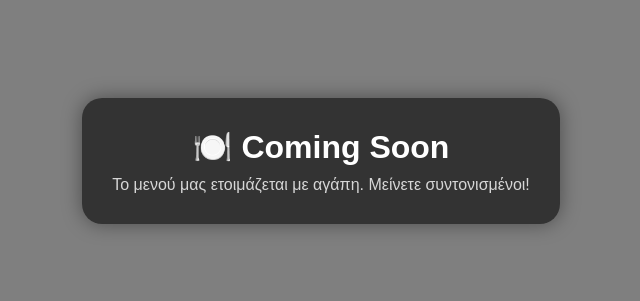
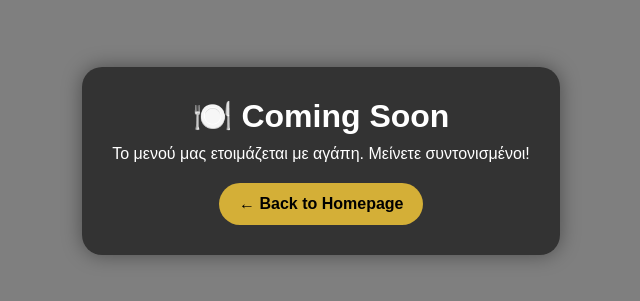
Before and after one commit to demolocal/website, a plain HTML site: page menu.html in a window 1280 px wide. Shown: the part 239-540 px from the top of the page, without its empty margins (319-959 px from the left). Drawn offline with Linux system fonts and the light colour scheme.

Commit message:
Update menu.html

```diff
--- a/menu.html
+++ b/menu.html
@@ -22,6 +22,7 @@
       align-items: center;
       color: white;
       text-align: center;
+      overflow: hidden;
     }
 
     body::before {
@@ -43,16 +44,53 @@
       background-color: rgba(0, 0, 0, 0.6);
       border-radius: 20px;
       box-shadow: 0 0 20px rgba(0, 0, 0, 0.4);
+      animation: fadeInUp 1s ease forwards;
     }
 
     h1 {
       font-size: 2rem;
       margin-bottom: 10px;
+      animation: fadeIn 1s ease forwards;
     }
 
     p {
       font-size: 1rem;
       opacity: 0.8;
+      margin-bottom: 20px;
+      animation: fadeIn 1.2s ease forwards;
+    }
+
+    .back-btn {
+      display: inline-block;
+      background-color: #d4af37;
+      color: black;
+      text-decoration: none;
+      padding: 12px 20px;
+      border-radius: 25px;
+      font-weight: bold;
+      transition: all 0.3s ease;
+      animation: fadeInZoom 1.5s ease forwards;
+    }
+
+    .back-btn:hover {
+      background-color: #b9972f;
+      box-shadow: 0 5px 15px rgba(0,0,0,0.3);
+      transform: scale(1.05);
+    }
+
+    @keyframes fadeIn {
+      from { opacity: 0; }
+      to { opacity: 1; }
+    }
+
+    @keyframes fadeInZoom {
+      0% { opacity: 0; transform: scale(0.8); }
+      100% { opacity: 1; transform: scale(1); }
+    }
+
+    @keyframes fadeInUp {
+      0% { opacity: 0; transform: translateY(20px); }
+      100% { opacity: 1; transform: translateY(0); }
     }
   </style>
 </head>
@@ -60,6 +98,7 @@
   <div class="content">
     <h1>🍽️ Coming Soon</h1>
     <p>Το μενού μας ετοιμάζεται με αγάπη. Μείνετε συντονισμένοι!</p>
+    <a href="index.html" class="back-btn">← Back to Homepage</a>
   </div>
 </body>
 </html>
```
